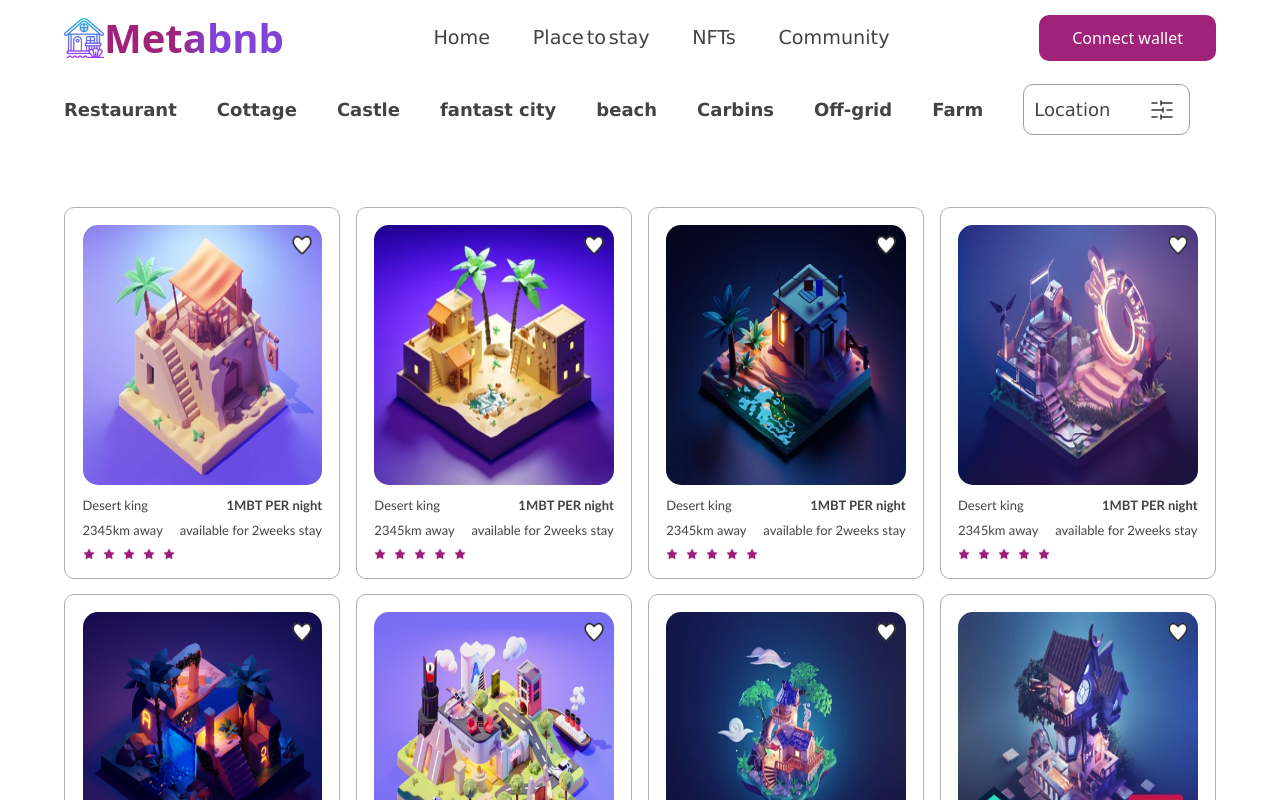
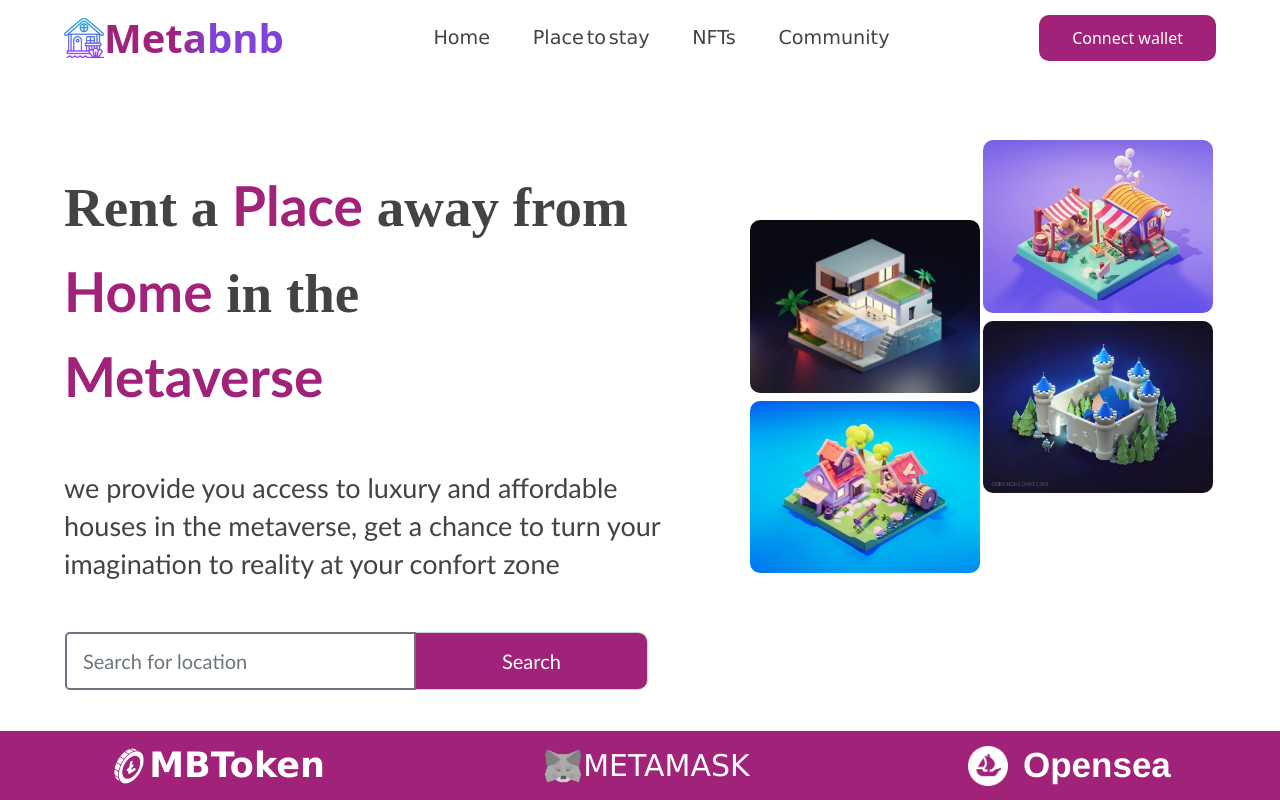
Before and after one commit to ismailhabeeb/metabnb, a React (Vite) app: page / in a window 1280 px wide. Shown: the top 800 px of the page. Built offline with nearby package versions, Linux system fonts and the light colour scheme.

Commit message:
working on the routing

```diff
--- a/package.json
+++ b/package.json
@@ -16,8 +16,12 @@
     "babel-plugin-macros": "^3.1.0",
     "flowbite": "^1.5.4",
     "flowbite-react": "^0.3.5",
+    "localforage": "^1.10.0",
+    "match-sorter": "^6.3.1",
     "react": "^18.2.0",
-    "react-dom": "^18.2.0"
+    "react-dom": "^18.2.0",
+    "react-router-dom": "^6.4.3",
+    "sort-by": "^1.2.0"
   },
   "devDependencies": {
     "@types/react": "^18.0.24",
--- a/src/App.jsx
+++ b/src/App.jsx
@@ -1,4 +1,5 @@
 import { useState } from 'react'
+import { Outlet } from 'react-router-dom'
 // import reactLogo from './assets/react.svg'
 // import './App.css'
 import Layout from './components/dlayout/layout'
@@ -12,8 +13,7 @@ function App() {
   return (
     <div className="App">
       <Layout>
-        {/* <Home/> */}
-        <PlaceToStay/>
+      <Outlet/>
       </Layout>
 
     </div>
--- a/src/components/dlayout/layout.jsx
+++ b/src/components/dlayout/layout.jsx
@@ -11,7 +11,7 @@ const Layout = ({ children }) => {
                 {children}
             </div>
             <Footer />
-            <Modal/>
+            <Modal />
         </main>
     )
 }
--- a/src/components/header/navbar.jsx
+++ b/src/components/header/navbar.jsx
@@ -1,6 +1,8 @@
 import { useState } from 'react'
+import Modal from '../modal/modal'
 import Logo from './bungalow.png'
 import './navbar.css'
+import { Link } from 'react-router-dom'
 
 function Navber() {
   const [count, setCount] = useState(0)
@@ -15,7 +17,7 @@ function Navber() {
 
         <div className='tw-flex tw-flex-row nav tw-justify-evenly black'>
           <main className='page'>Home</main>
-          <main className='page'>Place to stay</main>
+          <main className='page'><Link to={"/placeToStay"}>Place to stay</Link></main>
           <main className='page'>NFTs</main>
           <main className='page'>Community</main>
         </div>
@@ -25,7 +27,7 @@ function Navber() {
         </div>
       </nav>
 
-
+    {/* <Modal/> */}
     </div>
   )
 }
--- a/src/components/modal/modal.jsx
+++ b/src/components/modal/modal.jsx
@@ -12,7 +12,7 @@ function Modal() {
     return (
         <div>
             <div className="modal fade" id="myModal">
-                <div className="modal-fullscreen-sm-down modal-dialog-centered ">
+                <div className="modal-dialog modal-fullscreen-sm-down modal-dialog-centered ">
                     <div className="modal-content">
                         <div className="modal-header">
                             <h4 className="modal-title">Connect wallet</h4>
--- a/src/main.jsx
+++ b/src/main.jsx
@@ -2,15 +2,25 @@ import React from 'react'
 import ReactDOM from 'react-dom/client'
 import App from './App'
 import './index.css'
-// import { createBrowserRouter, RouterProvider } from 'react-router-dom';
+import {
+  createBrowserRouter,
+  RouterProvider,
+  Route,
+} from "react-router-dom";
+const Home = React.lazy(() => import("./components/home/home"))
+const PlaceToStay = React.lazy(() => import("./components/place_to_stay/placeToStay"))
 
-// const Home = React.lazy(() => import("./components/home/home"))
-// const PlaceToStay = React.lazy(() => import("./components/place_to_stay/placeToStay"))
+const router = createBrowserRouter([
+  { path: "/", element: <App/>, errorElement: <h1>page Not found</h1>,
+  children:[
+    {path:"",element:<Home/> },
+    {path:"placeToStay",element:<PlaceToStay/> }
+  ]
+},
 
-
-ReactDOM.createRoot(document.getElementById('root')).render(
+])
+ReactDOM.createRoot(document.getElementById("root")).render(
   <React.StrictMode>
-
-    <App />
+    <RouterProvider router={router} />
   </React.StrictMode>
-)
+);
```
Also changed, not shown: 1 other file (tests, documents, lock files or other folders).
